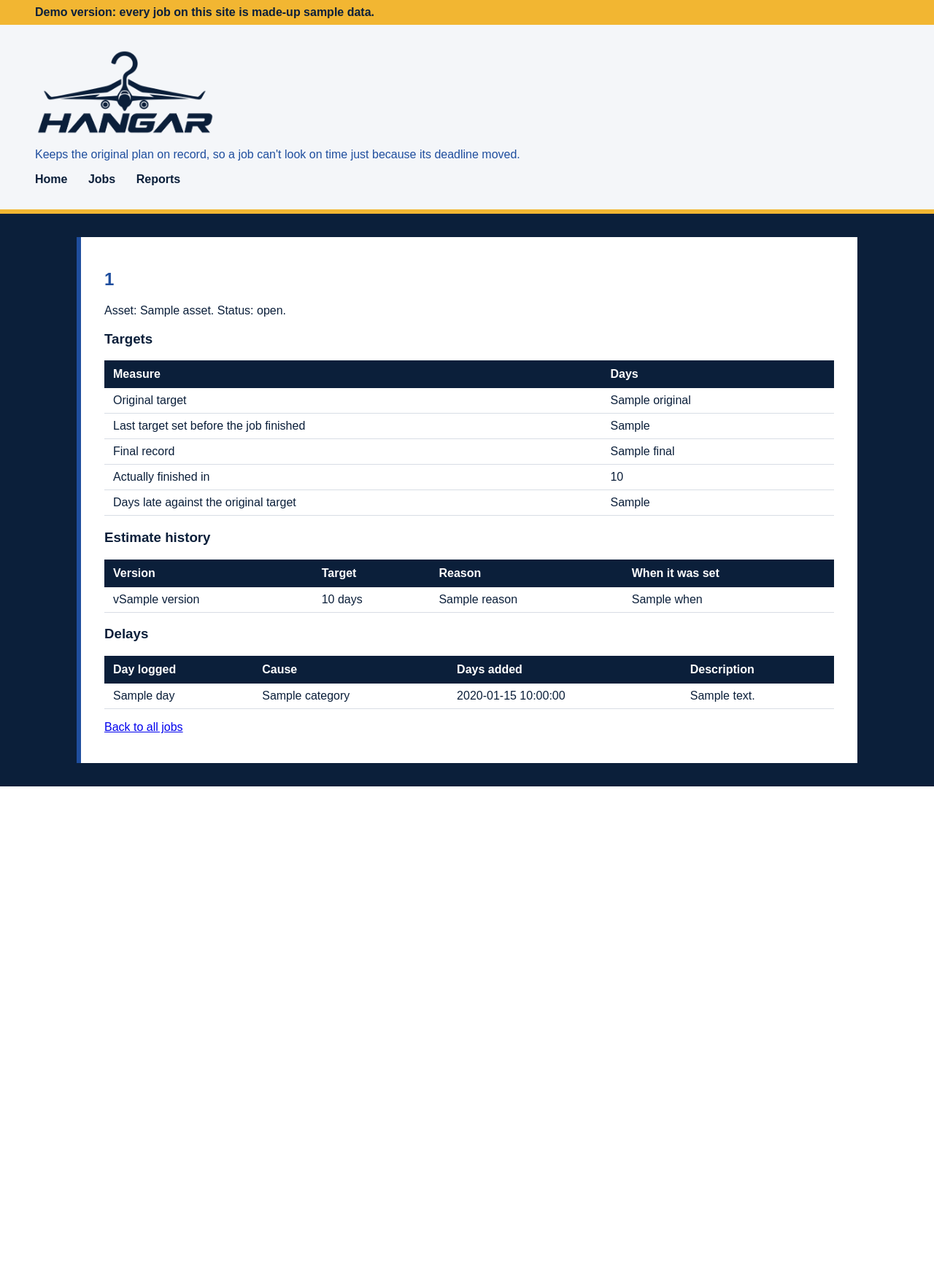
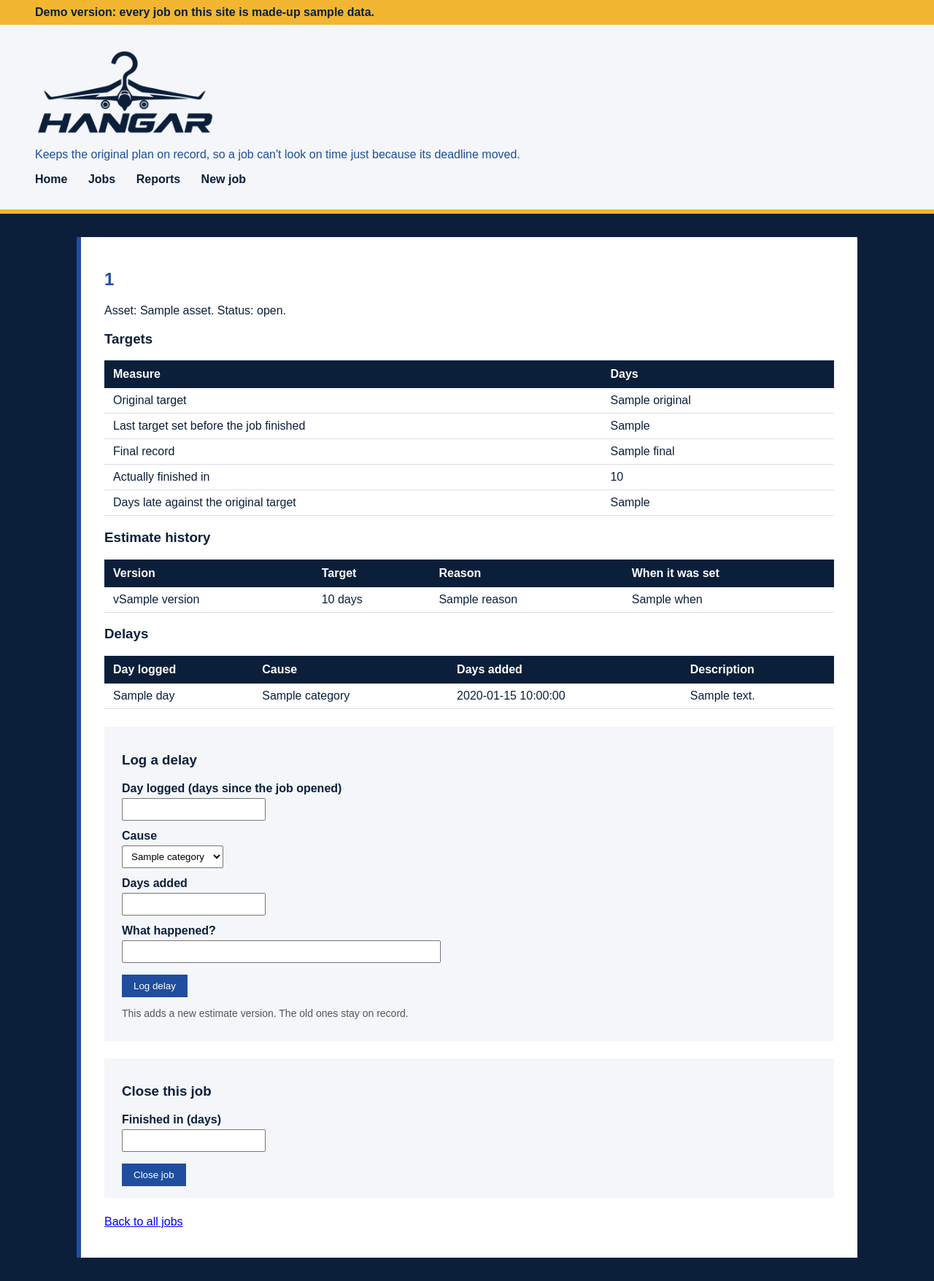
Before and after one commit to jnguyen-tech/hangar, a Flask app: template templates/job.html in a window 1280 px wide. Shown: the whole page at 73% size. Before the commit the page ends 1078 px from the top, so only its background shows below. Run offline with Flask 3, Linux system fonts and the light colour scheme; the template is opened without the code that fills it: most values are stand-ins (such as "Sample title", 1, 10 or a date in 2020).

Commit message:
Forms to open jobs, log delays, and close jobs

```diff
--- a/app.py
+++ b/app.py
@@ -4,7 +4,7 @@
 # Then open http://127.0.0.1:5000 in your browser.
 
 import os
-from flask import Flask, render_template, request
+from flask import Flask, render_template, request, redirect, url_for, abort
 from load_data import load_tracker, CLEAN_FOLDER
 from charts import count_on_time
 from maintenance_tracker import percent
@@ -14,6 +14,12 @@ app = Flask(__name__)
 
 # How many jobs to show on one page of the Jobs table.
 JOBS_PER_PAGE = 100
+
+# Can people add jobs, log delays, and close jobs from the website?
+# It starts False, so the public website is read-only.
+# The last lines of this file switch it to True, but only when YOU run
+# "python app.py" on your own computer. (A web host skips those lines.)
+ALLOW_EDITS = False
 
 # Use the 50,000-job dataset if its clean files are here.
 # If they aren't (for example, someone downloaded the code from GitHub,
@@ -33,9 +39,21 @@ print("Loaded", len(tracker.jobs), "jobs")
 
 
 @app.context_processor
-def add_demo_flag():
-    """Let every page know whether this is the demo, so it can show the banner."""
-    return {"demo": DEMO}
+def add_page_flags():
+    """Let every page know if this is the demo (for the banner) and if editing is on (for the forms)."""
+    return {"demo": DEMO, "allow_edits": ALLOW_EDITS}
+
+
+def whole_number(text):
+    """Turn form text like "12" into the number 12.
+
+    Everything typed into a form arrives as text. If the text isn't a
+    whole number (like "abc", "-3", or "2.5"), return None instead.
+    """
+    text = text.strip()
+    if text.isdigit():
+        return int(text)
+    return None
 
 
 @app.route("/")
@@ -153,6 +171,8 @@ def job_page(job_id):
 
     return render_template(
         "job.html",
+        error=request.args.get("error"),
+        categories=tracker.categories,
         job=job,
         original=original,
         last_regular=last_regular,
@@ -161,6 +181,86 @@ def job_page(job_id):
         history=history,
         delays=delays,
     )
+
+
+# ---------------------------------------------------------------------------
+# Forms that change the data. Each one only works when ALLOW_EDITS is True.
+# Changes live in memory, so they're gone when the site restarts.
+# (Saving them for good is the database step, later.)
+# ---------------------------------------------------------------------------
+
+@app.route("/jobs/new", methods=["GET", "POST"])
+def new_job():
+    """GET shows the empty form. POST is what happens when you press "Open job"."""
+    # Hiding the form isn't enough: someone could still send data to this
+    # address. So the route itself refuses (403 means "not allowed").
+    if not ALLOW_EDITS:
+        abort(403)
+
+    error = None
+    if request.method == "POST":
+        # request.form holds what was typed, by each input's name="...".
+        job_id = request.form["job_id"].strip().upper()
+        asset = request.form["asset"].strip()
+        planned_days = whole_number(request.form["planned_days"])
+
+        if job_id == "" or asset == "":
+            error = "Please fill in the job ID and the asset."
+        elif not job_id.replace("-", "").isalnum():
+            error = "Job IDs can only use letters, numbers, and dashes, like NEW-0001."
+        elif planned_days is None:
+            error = "Planned days must be a whole number, like 120."
+        else:
+            # create_job returns an error message, or None if it worked.
+            error = tracker.create_job(job_id, asset, planned_days)
+
+        if error is None:
+            # It worked, so send the browser to the new job's page.
+            return redirect(url_for("job_page", job_id=job_id))
+
+    return render_template("new_job.html", error=error, form=request.form)
+
+
+@app.route("/jobs/<job_id>/delay", methods=["POST"])
+def add_delay(job_id):
+    """Log a delay on an open job. This adds a new estimate version too."""
+    if not ALLOW_EDITS:
+        abort(403)
+
+    day = whole_number(request.form["day"])
+    days_added = whole_number(request.form["days_added"])
+    category = request.form["category"]
+    description = request.form["description"].strip()
+
+    if day is None or days_added is None:
+        error = "Day logged and days added must be whole numbers."
+    elif description == "":
+        error = "Please describe what caused the delay."
+    else:
+        error = tracker.log_delay(job_id, day, category, description, days_added)
+
+    # Go back to the job's page either way. If something went wrong,
+    # put the message in the address so the page can show it.
+    if error is None:
+        return redirect(url_for("job_page", job_id=job_id))
+    return redirect(url_for("job_page", job_id=job_id, error=error))
+
+
+@app.route("/jobs/<job_id>/close", methods=["POST"])
+def close_job(job_id):
+    """Close an open job and record how many days it really took."""
+    if not ALLOW_EDITS:
+        abort(403)
+
+    actual_days = whole_number(request.form["actual_days"])
+    if actual_days is None:
+        error = "Finished in must be a whole number of days."
+    else:
+        error = tracker.close_job(job_id, actual_days)
+
+    if error is None:
+        return redirect(url_for("job_page", job_id=job_id))
+    return redirect(url_for("job_page", job_id=job_id, error=error))
 
 
 @app.route("/reports")
@@ -201,4 +301,5 @@ def reports():
 # handy while building. A web host like PythonAnywhere starts the site its own
 # way and skips this part, so debug mode is never on for the public site.
 if __name__ == "__main__":
+    ALLOW_EDITS = True    # editing forms are on, on your computer only
     app.run(debug=True)
--- a/static/style.css
+++ b/static/style.css
@@ -115,3 +115,45 @@ tr:hover td {
     margin-right: 24px;
     font-weight: bold;
 }
+
+/* Forms for opening a job, logging a delay, and closing a job */
+.edit-form {
+    background: var(--light);
+    padding: 16px 24px;
+    margin: 24px 0;
+}
+
+.edit-form label {
+    display: block;          /* puts each label on its own line */
+    margin-top: 12px;
+    font-weight: bold;
+}
+
+.edit-form input,
+.edit-form select {
+    margin-top: 4px;
+    padding: 6px 8px;
+}
+
+.edit-form button {
+    display: block;
+    margin-top: 16px;
+    padding: 8px 16px;
+    background: var(--blue);
+    color: var(--white);
+    border: none;
+    cursor: pointer;
+}
+
+/* A red box for error messages */
+.error {
+    background: #FDECEC;
+    border-left: 6px solid #C0392B;
+    padding: 10px 14px;
+}
+
+/* Small gray helper text */
+.note {
+    color: #555555;
+    font-size: 14px;
+}
--- a/templates/index.html
+++ b/templates/index.html
@@ -16,6 +16,9 @@
             <a href="/">Home</a>
             <a href="/jobs">Jobs</a>
             <a href="/reports">Reports</a>
+            {% if allow_edits %}
+            <a href="/jobs/new">New job</a>
+            {% endif %}
         </nav>
     </header>
 
--- a/templates/job.html
+++ b/templates/job.html
@@ -16,12 +16,19 @@
             <a href="/">Home</a>
             <a href="/jobs">Jobs</a>
             <a href="/reports">Reports</a>
+            {% if allow_edits %}
+            <a href="/jobs/new">New job</a>
+            {% endif %}
         </nav>
     </header>
 
     <main>
         <h2>{{ job.job_id }}</h2>
         <p>Asset: {{ job.asset }}. Status: {{ job.status }}.</p>
+
+        {% if error %}
+        <p class="error">{{ error }}</p>
+        {% endif %}
 
         <h3>Targets</h3>
         <table>
@@ -43,7 +50,13 @@
             </tr>
             <tr>
                 <td>Actually finished in</td>
-                <td>{{ job.actual_days }}</td>
+                <td>
+                    {% if job.actual_days is none %}
+                    not finished yet
+                    {% else %}
+                    {{ job.actual_days }}
+                    {% endif %}
+                </td>
             </tr>
             <tr>
                 <td>Days late against the original target</td>
@@ -87,6 +100,45 @@
             {% endfor %}
         </table>
 
+        <!-- These two forms only show for an OPEN job, and only when editing is on. -->
+        {% if allow_edits and job.status == "open" %}
+
+        <!-- method="post" sends the typed data to the address in action="...".
+             app.py reads it with request.form. -->
+        <form action="/jobs/{{ job.job_id }}/delay" method="post" class="edit-form">
+            <h3>Log a delay</h3>
+
+            <label for="day">Day logged (days since the job opened)</label>
+            <!-- type="number" shows a number box; min="0" stops negatives. -->
+            <input type="number" id="day" name="day" min="0" required>
+
+            <label for="category">Cause</label>
+            <!-- A select is a drop-down list. Each option is one choice. -->
+            <select id="category" name="category">
+                {% for category in categories %}
+                <option value="{{ category }}">{{ category }}</option>
+                {% endfor %}
+            </select>
+
+            <label for="days_added">Days added</label>
+            <input type="number" id="days_added" name="days_added" min="1" required>
+
+            <label for="description">What happened?</label>
+            <input type="text" id="description" name="description" size="50" required>
+
+            <button type="submit">Log delay</button>
+            <p class="note">This adds a new estimate version. The old ones stay on record.</p>
+        </form>
+
+        <form action="/jobs/{{ job.job_id }}/close" method="post" class="edit-form">
+            <h3>Close this job</h3>
+            <label for="actual_days">Finished in (days)</label>
+            <input type="number" id="actual_days" name="actual_days" min="0" required>
+            <button type="submit">Close job</button>
+        </form>
+
+        {% endif %}
+
         <p><a href="/jobs">Back to all jobs</a></p>
     </main>
 </body>
--- a/templates/jobs.html
+++ b/templates/jobs.html
@@ -16,6 +16,9 @@
             <a href="/">Home</a>
             <a href="/jobs">Jobs</a>
             <a href="/reports">Reports</a>
+            {% if allow_edits %}
+            <a href="/jobs/new">New job</a>
+            {% endif %}
         </nav>
     </header>
 
--- a/templates/reports.html
+++ b/templates/reports.html
@@ -16,6 +16,9 @@
             <a href="/">Home</a>
             <a href="/jobs">Jobs</a>
             <a href="/reports">Reports</a>
+            {% if allow_edits %}
+            <a href="/jobs/new">New job</a>
+            {% endif %}
         </nav>
     </header>
 
```
Also changed, not shown: maintenance_tracker.py (+36 -19 lines), templates/new_job.html (added, +51 -0 lines), README.md.
